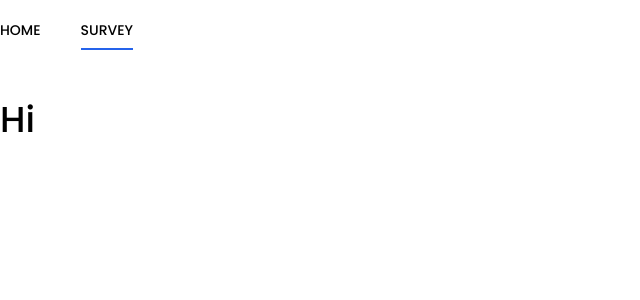
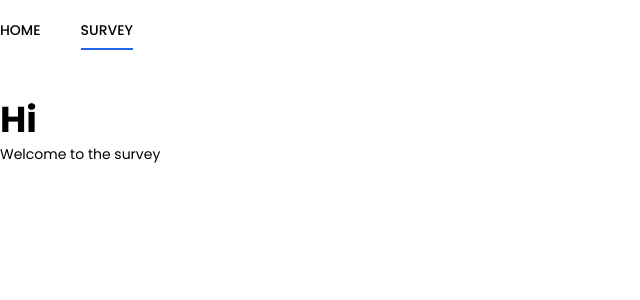
Before and after one commit to HarsimranBarki/trinkerr-assignment, a React (Create React App) app: page /survey in a window 1280 px wide. Shown: the top 300 px of the page, without its empty margins (0-640 px from the left). Built offline with nearby package versions, Linux system fonts and the light colour scheme.

Commit message:
added support for multiple user login

```diff
--- a/src/components/forms/VerifyName.js
+++ b/src/components/forms/VerifyName.js
@@ -1,8 +1,9 @@
 import { motion } from "framer-motion";
-import React, { useContext, useState } from "react";
+import React, { useContext, useEffect, useState } from "react";
 import toast, { Toaster } from "react-hot-toast";
 import { useHistory } from "react-router-dom";
 import { UserContext } from "../../libs/userContext";
+import { FaChevronCircleRight } from "react-icons/fa";
 
 const VerifyName = () => {
   const [name, setName] = useState("");
@@ -22,8 +23,30 @@ const VerifyName = () => {
     if (name.length === "") return toastGenerate("Name can't be empty");
     setUser({ ...user, name: name });
     localStorage.setItem("user", JSON.stringify({ ...user, name: name }));
+    updateUserCollection();
     history.push("/survey");
   };
+
+  const updateUserCollection = () => {
+    let userCollection =
+      JSON.parse(localStorage.getItem("userCollection")) || [];
+    let current = { ...user, name: name };
+    userCollection.push(current);
+    localStorage.setItem("userCollection", JSON.stringify(userCollection));
+  };
+
+  useEffect(() => {
+    let userCollection =
+      JSON.parse(localStorage.getItem("userCollection")) || [];
+
+    let findUser = userCollection.find((e) => e.phone === user.phone);
+
+    if (findUser) {
+      localStorage.setItem("user", JSON.stringify(findUser));
+      setUser(findUser);
+      if (findUser) history.push("/survey");
+    }
+  }, [user, history, setUser]);
 
   return (
     <motion.form
@@ -45,9 +68,9 @@ const VerifyName = () => {
       <br />
       <button
         type="submit"
-        className="bg-blue-600 text-indigo-50 px-5 py-2  font-medium rounded mt-5 hover:bg-blue-700 transition"
+        className="bg-blue-600 text-indigo-50 px-5 py-2  font-medium rounded mt-5 hover:bg-blue-700 transition flex items-center"
       >
-        Submit
+        Submit <FaChevronCircleRight className="inline ml-2" />
       </button>
     </motion.form>
   );
--- a/src/components/forms/VerifyOTP.js
+++ b/src/components/forms/VerifyOTP.js
@@ -1,6 +1,7 @@
 import { motion } from "framer-motion";
 import React, { useState } from "react";
 import toast, { Toaster } from "react-hot-toast";
+import { FaChevronCircleRight } from "react-icons/fa";
 
 const VerifyOTP = ({ setSignupState }) => {
   const [otp, setOTP] = useState("");
@@ -40,9 +41,9 @@ const VerifyOTP = ({ setSignupState }) => {
       <br />
       <button
         type="submit"
-        className="bg-blue-600 text-indigo-50 px-5 py-2  font-medium rounded mt-5 hover:bg-blue-700 transition"
+        className="bg-blue-600 text-indigo-50 px-5 py-2  font-medium rounded mt-5 hover:bg-blue-700 transition flex items-center"
       >
-        Submit OTP
+        Submit OTP <FaChevronCircleRight className="inline ml-2" />
       </button>
     </motion.form>
   );
--- a/src/components/forms/VerifyPhone.js
+++ b/src/components/forms/VerifyPhone.js
@@ -2,6 +2,7 @@ import { motion } from "framer-motion";
 import React, { useContext, useState } from "react";
 import toast, { Toaster } from "react-hot-toast";
 import { UserContext } from "../../libs/userContext";
+import { FaChevronCircleRight } from "react-icons/fa";
 
 const VerifyPhone = ({ setSignupState }) => {
   const [phone, setPhone] = useState("");
@@ -42,9 +43,9 @@ const VerifyPhone = ({ setSignupState }) => {
       <br />
       <button
         type="submit"
-        className="bg-blue-600 text-indigo-50 px-5 py-2  font-medium rounded mt-5 hover:bg-blue-700 transition"
+        className="bg-blue-600 text-indigo-50 px-5 py-2  font-medium rounded mt-5 hover:bg-blue-700 transition flex items-center"
       >
-        Get OTP
+        Get OTP <FaChevronCircleRight className="inline ml-2" />
       </button>
     </motion.form>
   );
--- a/src/components/pages/Survey.js
+++ b/src/components/pages/Survey.js
@@ -1,3 +1,4 @@
+import { motion } from "framer-motion";
 import React, { useContext } from "react";
 import { UserContext } from "../../libs/userContext";
 import Header from "../common/Header";
@@ -8,9 +9,24 @@ function Survey() {
     <>
       <Header />
       <div className="container max-w-screen-2xl m-auto">
-        <div className="py-10">
-          <h2 className="text-4xl font-medium">Hi {user?.name}</h2>
-        </div>
+        <motion.div
+          className="py-10"
+          initial={{
+            x: -10,
+            opacity: 0,
+          }}
+          animate={{
+            x: 0,
+            opacity: 1,
+          }}
+          exit={{
+            x: 10,
+            opacity: 0,
+          }}
+        >
+          <h2 className="text-4xl font-semibold">Hi {user?.name}</h2>
+          <p className="text-sm mt-1">Welcome to the survey</p>
+        </motion.div>
       </div>
     </>
   );
```
